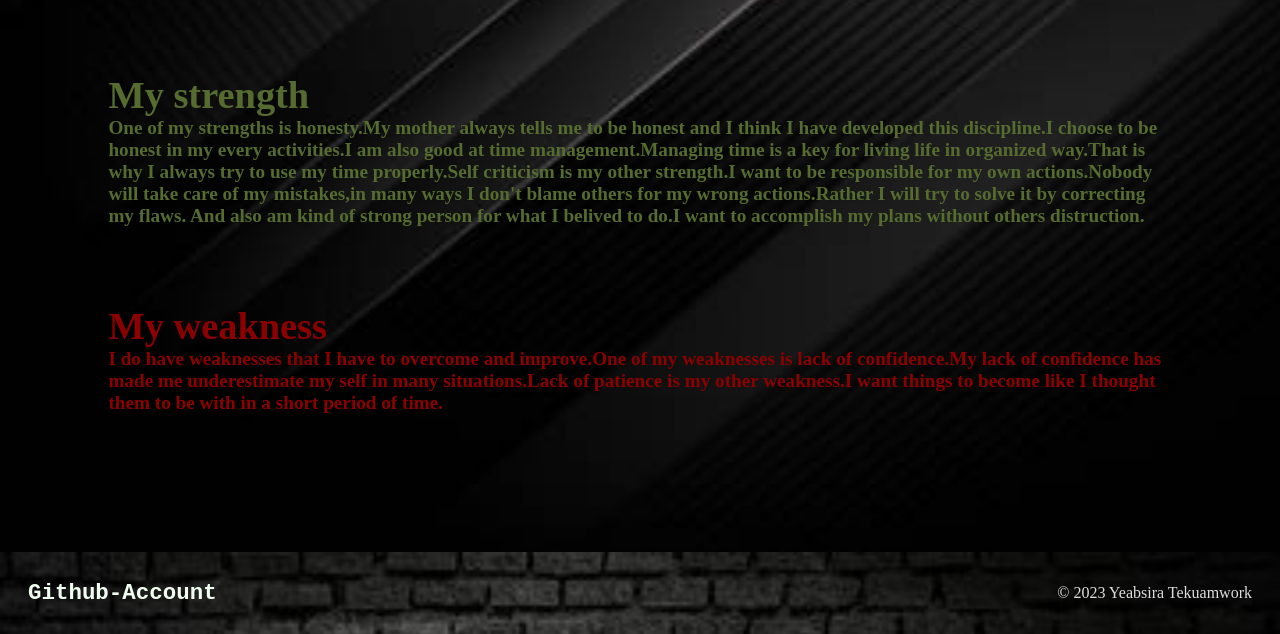
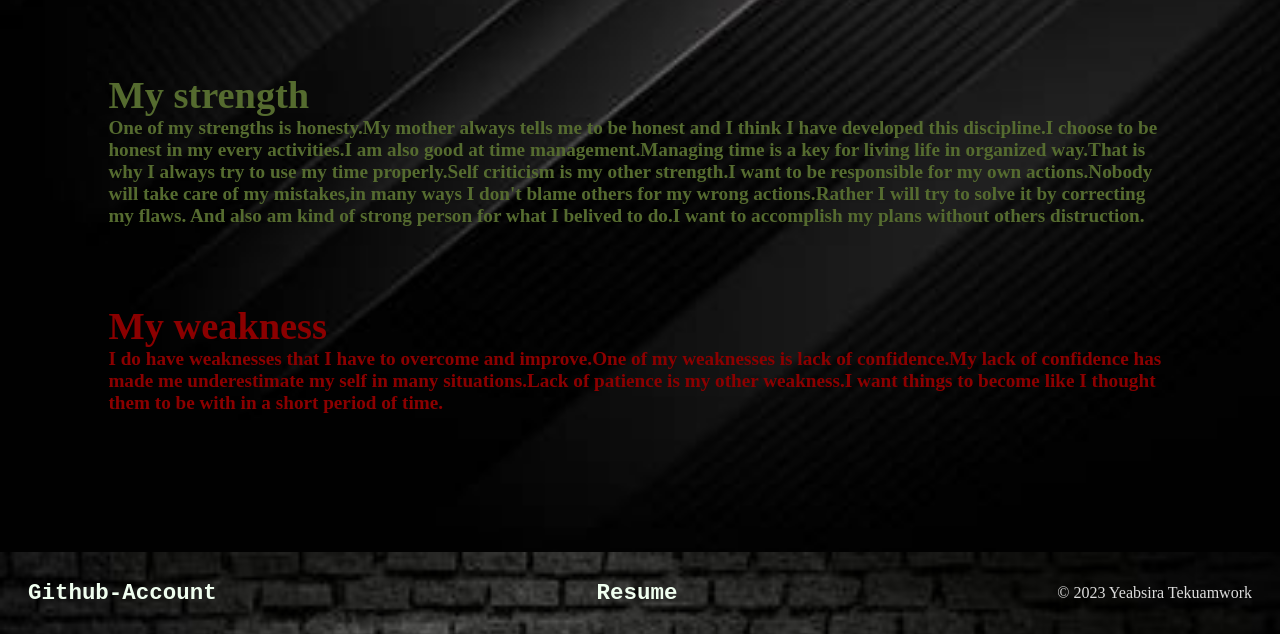
Before and after one commit to YabTek/UGR-9192-12, a plain HTML site: page html/about.html in a window 1280 px wide. Shown: the part 731-1365 px from the top of the page. Drawn offline with Linux system fonts and the light colour scheme.

Commit message:
portfolio

```diff
--- a/html/about.html
+++ b/html/about.html
@@ -84,6 +84,8 @@
                 <div class="github">
                     <h3><a href="https://github.com/YabTek">Github-Account</a></h3>
                 </div>
+                <h3><a href = "https://drive.google.com/file/d/1z76spkUFdYgYJV6uevDBieYabCv1DZOx/view?usp=sharing">
+                    Resume</a></h3>
            <div class="lol">
            <p>&copy 2023 Yeabsira Tekuamwork</p>
           </div>
```
Also changed, not shown: html/contact.html (+2 -0 lines), html/experience.html (+2 -0 lines), html/project.html (+2 -0 lines), index.html (+2 -0 lines).
